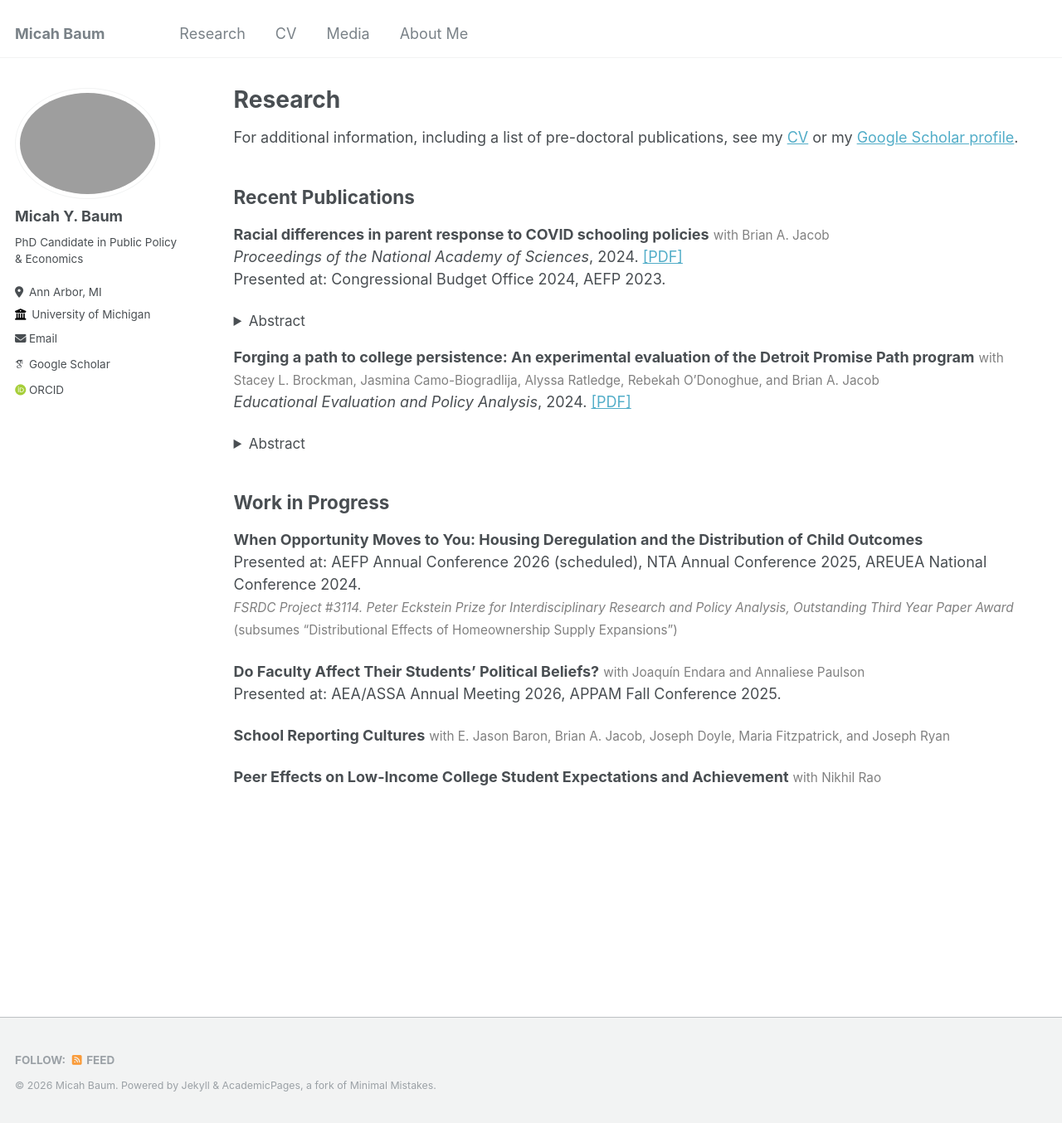
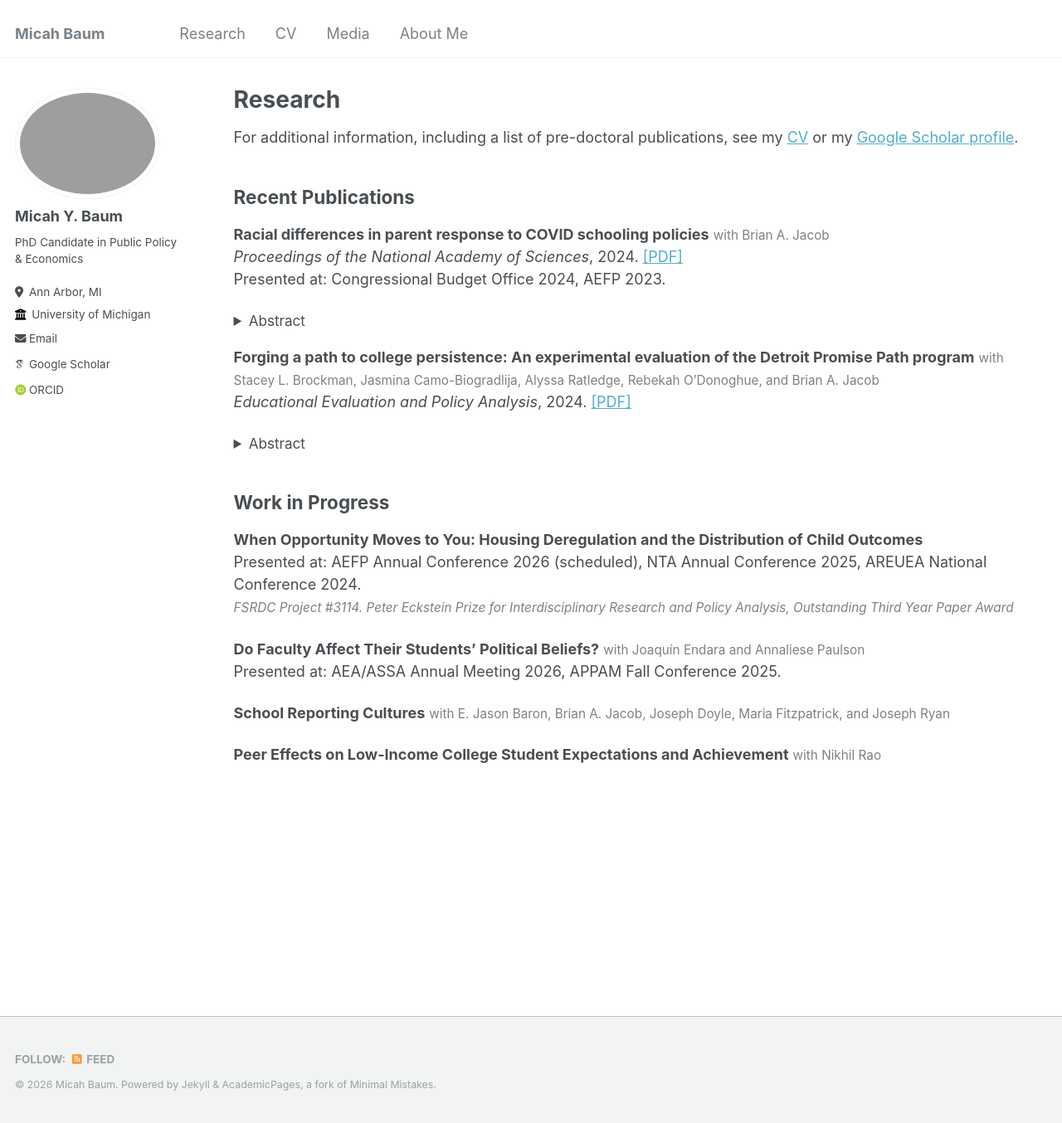
Before and after one commit to micah-baum/micah-baum.github.io, a Jekyll site: the page built from _pages/research.md, in a window 1280 px wide and 1354 px high. Shown: the whole window at 83% size. Built offline with Jekyll 4.4.1, drawn with Linux system fonts in a browser that asks for light colours; some web fonts are replaced.

Commit message:
Update research.md

```diff
--- a/_pages/research.md
+++ b/_pages/research.md
@@ -30,8 +30,7 @@ Detroit students who obtain a college degree overcome many obstacles to do so. T
 ## Work in Progress
 **When Opportunity Moves to You: Housing Deregulation and the Distribution of Child Outcomes** <br>
 Presented at: AEFP Annual Conference 2026 (scheduled), NTA Annual Conference 2025, AREUEA National Conference 2024. <br>
-<span style="font-size:85%; color:gray;"> _FSRDC Project #3114. Peter Eckstein Prize for Interdisciplinary Research and Policy Analysis, Outstanding Third Year Paper Award_ <br>
-(subsumes "Distributional Effects of Homeownership Supply Expansions") </span>
+<span style="font-size:85%; color:gray;"> _FSRDC Project #3114. Peter Eckstein Prize for Interdisciplinary Research and Policy Analysis, Outstanding Third Year Paper Award_ <br> </span>
 
 **Do Faculty Affect Their Students' Political Beliefs?** <span style="font-size:85%; color:gray;">with Joaqu&iacute;n Endara and Annaliese Paulson </span>  <br>
 Presented at: AEA/ASSA Annual Meeting 2026, APPAM Fall Conference 2025.
```
